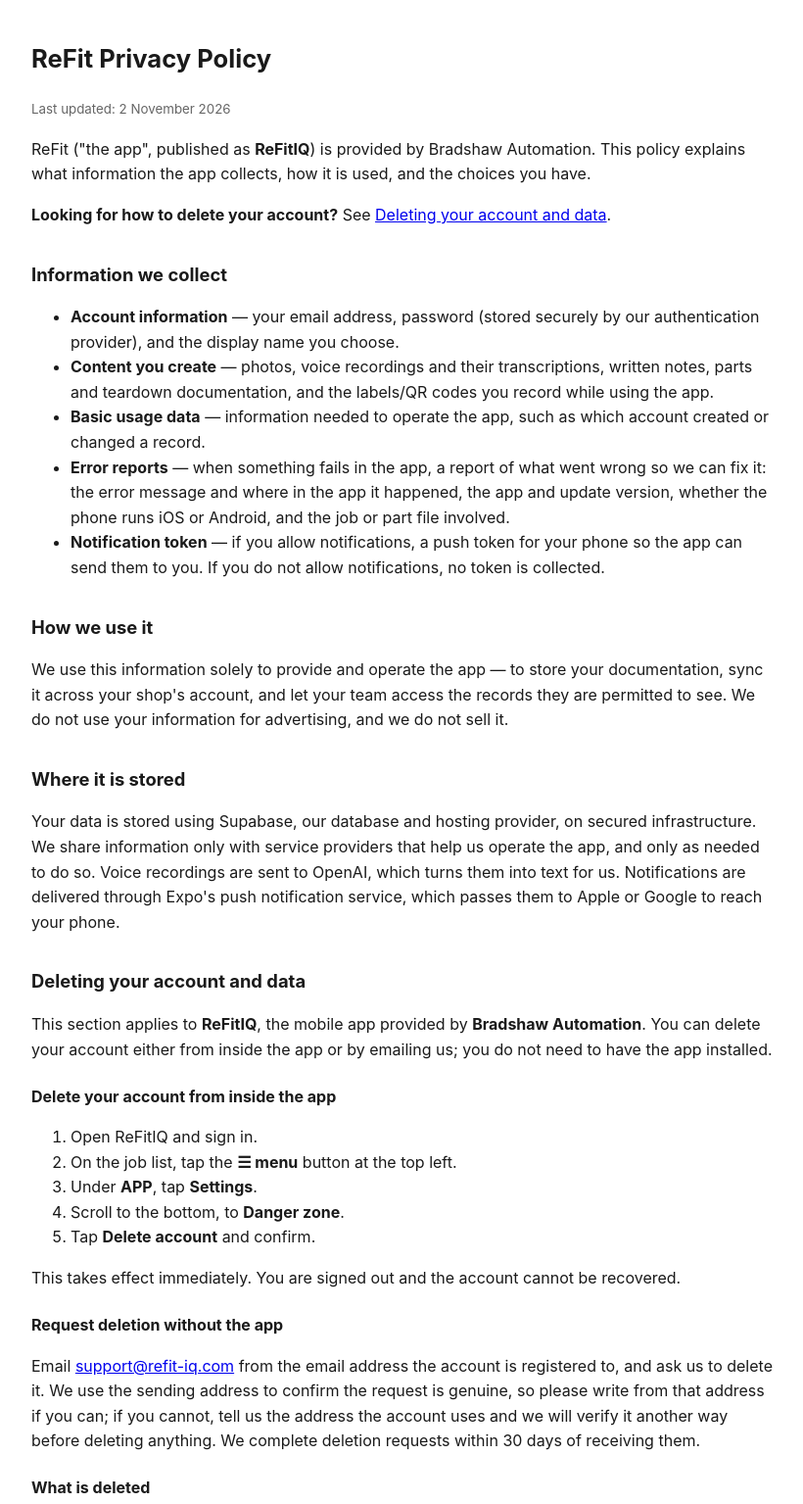
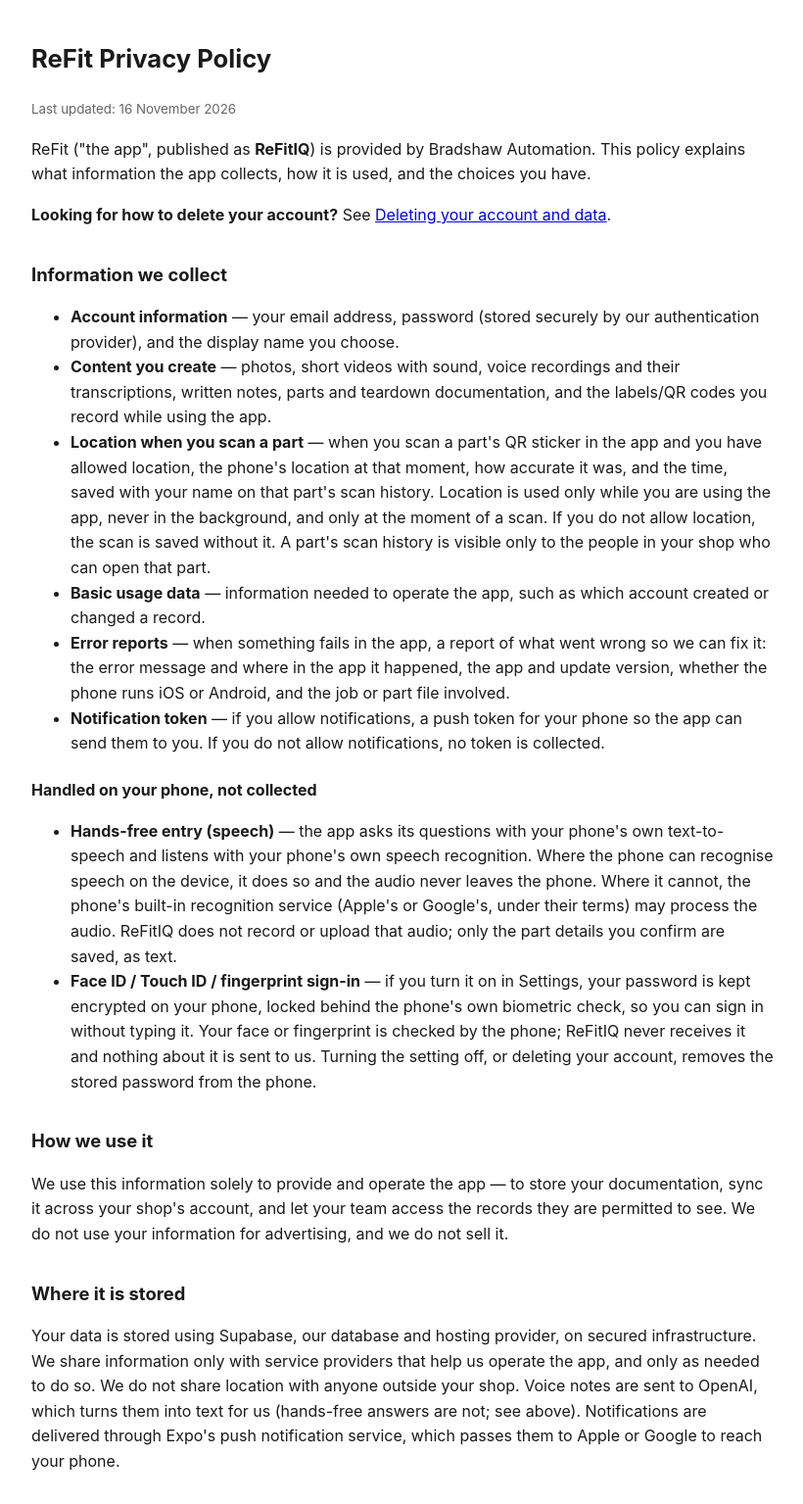
Before and after one commit to djsjwidjdnw/refit-privacy, a plain HTML site: page index.html in a window 1280 px wide. Shown: the top 1535 px of the page at 98% size, without its empty margins (228-1048 px from the left). Drawn offline with Linux system fonts and the light colour scheme.

Commit message:
Privacy policy: location at scan, videos, on-device speech, biometric sign-in (ReFitIQ 1.6.0)

```diff
--- a/index.html
+++ b/index.html
@@ -14,21 +14,27 @@ h2[id]{scroll-margin-top:16px}
 </head>
 <body>
 <h1>ReFit Privacy Policy</h1>
-<small>Last updated: 2 November 2026</small>
+<small>Last updated: 16 November 2026</small>
 <p>ReFit ("the app", published as <strong>ReFitIQ</strong>) is provided by Bradshaw Automation. This policy explains what information the app collects, how it is used, and the choices you have.</p>
 <p><strong>Looking for how to delete your account?</strong> See <a href="#account-deletion">Deleting your account and data</a>.</p>
 <h2>Information we collect</h2>
 <ul>
 <li><strong>Account information</strong> — your email address, password (stored securely by our authentication provider), and the display name you choose.</li>
-<li><strong>Content you create</strong> — photos, voice recordings and their transcriptions, written notes, parts and teardown documentation, and the labels/QR codes you record while using the app.</li>
+<li><strong>Content you create</strong> — photos, short videos with sound, voice recordings and their transcriptions, written notes, parts and teardown documentation, and the labels/QR codes you record while using the app.</li>
+<li id="location"><strong>Location when you scan a part</strong> — when you scan a part's QR sticker in the app and you have allowed location, the phone's location at that moment, how accurate it was, and the time, saved with your name on that part's scan history. Location is used only while you are using the app, never in the background, and only at the moment of a scan. If you do not allow location, the scan is saved without it. A part's scan history is visible only to the people in your shop who can open that part.</li>
 <li><strong>Basic usage data</strong> — information needed to operate the app, such as which account created or changed a record.</li>
 <li><strong>Error reports</strong> — when something fails in the app, a report of what went wrong so we can fix it: the error message and where in the app it happened, the app and update version, whether the phone runs iOS or Android, and the job or part file involved.</li>
 <li><strong>Notification token</strong> — if you allow notifications, a push token for your phone so the app can send them to you. If you do not allow notifications, no token is collected.</li>
 </ul>
+<h3 id="on-device">Handled on your phone, not collected</h3>
+<ul>
+<li><strong>Hands-free entry (speech)</strong> — the app asks its questions with your phone's own text-to-speech and listens with your phone's own speech recognition. Where the phone can recognise speech on the device, it does so and the audio never leaves the phone. Where it cannot, the phone's built-in recognition service (Apple's or Google's, under their terms) may process the audio. ReFitIQ does not record or upload that audio; only the part details you confirm are saved, as text.</li>
+<li><strong>Face ID / Touch ID / fingerprint sign-in</strong> — if you turn it on in Settings, your password is kept encrypted on your phone, locked behind the phone's own biometric check, so you can sign in without typing it. Your face or fingerprint is checked by the phone; ReFitIQ never receives it and nothing about it is sent to us. Turning the setting off, or deleting your account, removes the stored password from the phone.</li>
+</ul>
 <h2>How we use it</h2>
 <p>We use this information solely to provide and operate the app — to store your documentation, sync it across your shop's account, and let your team access the records they are permitted to see. We do not use your information for advertising, and we do not sell it.</p>
 <h2>Where it is stored</h2>
-<p>Your data is stored using Supabase, our database and hosting provider, on secured infrastructure. We share information only with service providers that help us operate the app, and only as needed to do so. Voice recordings are sent to OpenAI, which turns them into text for us. Notifications are delivered through Expo's push notification service, which passes them to Apple or Google to reach your phone.</p>
+<p>Your data is stored using Supabase, our database and hosting provider, on secured infrastructure. We share information only with service providers that help us operate the app, and only as needed to do so. We do not share location with anyone outside your shop. Voice notes are sent to OpenAI, which turns them into text for us (hands-free answers are not; see above). Notifications are delivered through Expo's push notification service, which passes them to Apple or Google to reach your phone.</p>
 <h2 id="account-deletion">Deleting your account and data</h2>
 <p>This section applies to <strong>ReFitIQ</strong>, the mobile app provided by <strong>Bradshaw Automation</strong>. You can delete your account either from inside the app or by emailing us; you do not need to have the app installed.</p>
 
@@ -49,12 +55,13 @@ h2[id]{scroll-margin-top:16px}
 <ul>
 <li>Your sign-in: email address, password and login sessions.</li>
 <li>Your display name.</li>
+<li>The locations saved when you scanned parts, together with those scan records.</li>
 <li>Your membership of any shop, and your assignments to individual jobs.</li>
 <li>Push notification tokens for the devices you signed in on, so those devices stop receiving notifications.</li>
 </ul>
 
 <h3>What is kept, and why</h3>
-<p>ReFitIQ is a shared record for a workshop. The photos, voice notes and transcriptions, part files, jobs, areas and fastener records created in the app are the <strong>shop's</strong> documentation of its own work, not personal files, and other people on the same jobs rely on them.</p>
+<p>ReFitIQ is a shared record for a workshop. The photos, videos, voice notes and transcriptions, part files, jobs, areas and fastener records created in the app are the <strong>shop's</strong> documentation of its own work, not personal files, and other people on the same jobs rely on them.</p>
 <p>So this content is <strong>not</strong> deleted when you delete your account. What is removed is the link between it and you: the records stay with the shop and your personal account is detached from them. Documentation that belongs to your shop's shared records may be retained by the shop so its work history stays intact.</p>
 <p>If you want particular content removed as well as your account, say so in your email and we will work out with the shop's administrator what can be deleted without destroying records other people depend on.</p>
 <p>We do not currently publish a fixed retention period for a shop's documentation. It is kept for as long as the shop keeps its account, and it is the shop — not Bradshaw Automation — that decides when its own records are no longer needed.</p>
```
